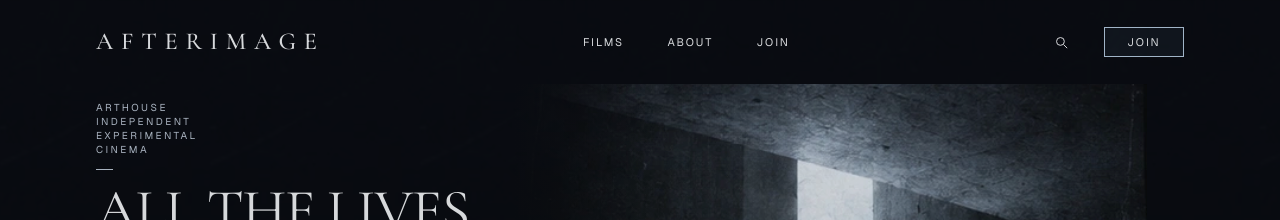
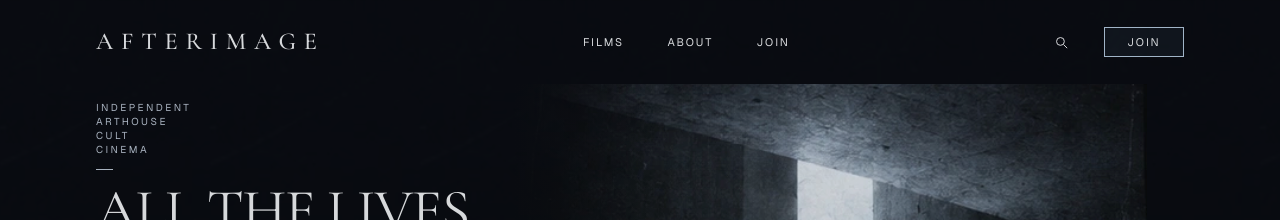
Before and after one commit to vladi93dev/afterimage, a Next.js app: page / in a window 1280 px wide. Shown: the top 220 px of the page. Built offline with nearby package versions, Linux system fonts and the light colour scheme.

Commit message:
change hero tagline

```diff
--- a/app/page.tsx
+++ b/app/page.tsx
@@ -103,11 +103,11 @@ export default function Home() {
                   className={`${styles.heroEyebrow} ${entrance.reveal} ${entrance.heroEyebrow}`}
                   data-entrance="hero-eyebrow"
                 >
+                  INDEPENDENT
+                  <br />
                   ARTHOUSE
                   <br />
-                  INDEPENDENT
-                  <br />
-                  EXPERIMENTAL
+                  CULT
                   <br />
                   CINEMA
                 </p>
```
